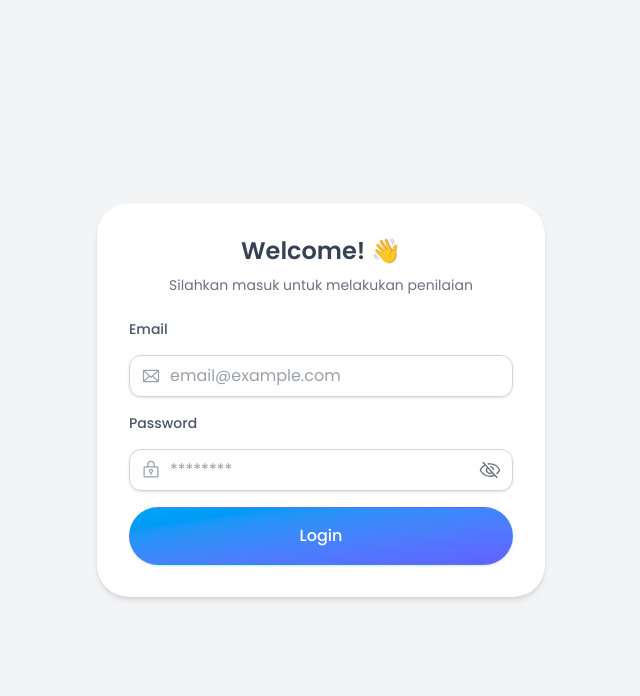
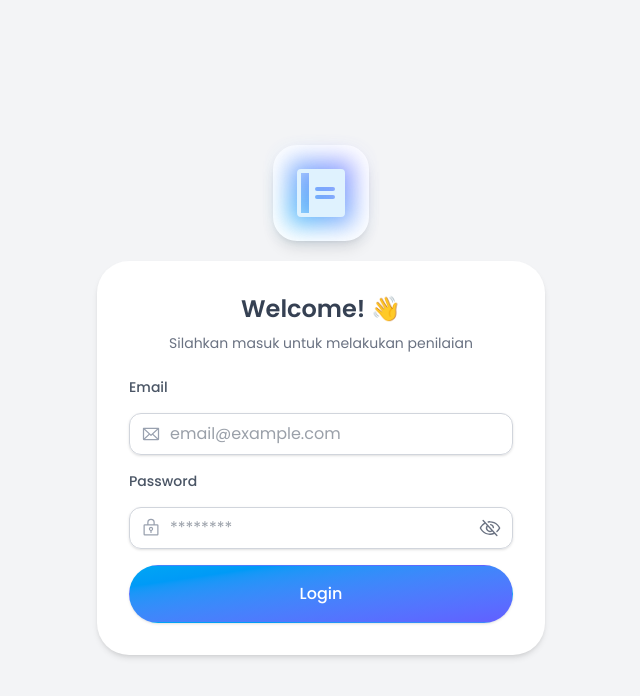
Before and after one commit to wyzsee/paper-judging, a Next.js app: page /login in a window 1280 px wide. Shown: the top 696 px of the page, without its empty margins (319-959 px from the left). Built offline with nearby package versions, Linux system fonts and the light colour scheme; no server answers.

Commit message:
Add Notebook icon and improve layout structure on login page

```diff
--- a/src/app/login/page.tsx
+++ b/src/app/login/page.tsx
@@ -2,7 +2,13 @@
 import { useState } from "react";
 import { supabase } from "@/lib/supabaseClient";
 import { useRouter } from "next/navigation";
-import { Eye, EyeSlash, LockKey, Envelope } from "@phosphor-icons/react";
+import {
+  Eye,
+  EyeSlash,
+  LockKey,
+  Envelope,
+  Notebook,
+} from "@phosphor-icons/react";
 
 export default function LoginPage() {
   const router = useRouter();
@@ -48,7 +54,13 @@ export default function LoginPage() {
   };
 
   return (
-    <div className="min-h-screen flex items-center justify-center bg-gray-100 px-4">
+    <div className="min-h-screen flex flex-col items-center justify-center bg-gray-100 px-4">
+      <div className="bg-white flex justify-center items-center rounded-3xl shadow-lg h-24 w-24 mb-5">
+        <div className="relative">
+          <div className="absolute inset-0 bg-gradient-to-tr from-sky-500 to-indigo-500 blur-md opacity-70" />
+          <Notebook size={64} weight="fill" className="relative text-sky-100" />
+        </div>
+      </div>
       <div className="max-w-md w-full bg-white rounded-4xl shadow-md p-8">
         <h2 className="text-2xl font-semibold text-center text-gray-700 mb-2">
           Welcome! 👋
@@ -65,7 +77,9 @@ export default function LoginPage() {
 
         <form onSubmit={handleLogin} className="space-y-4">
           <div>
-            <label className="block text-sm font-medium text-gray-600">Email</label>
+            <label className="block text-sm font-medium text-gray-600">
+              Email
+            </label>
             <div className="relative mt-4">
               {/* Icon Amplop di Kiri */}
               <div className="absolute inset-y-0 left-0 pl-3 flex items-center pointer-events-none">
```
